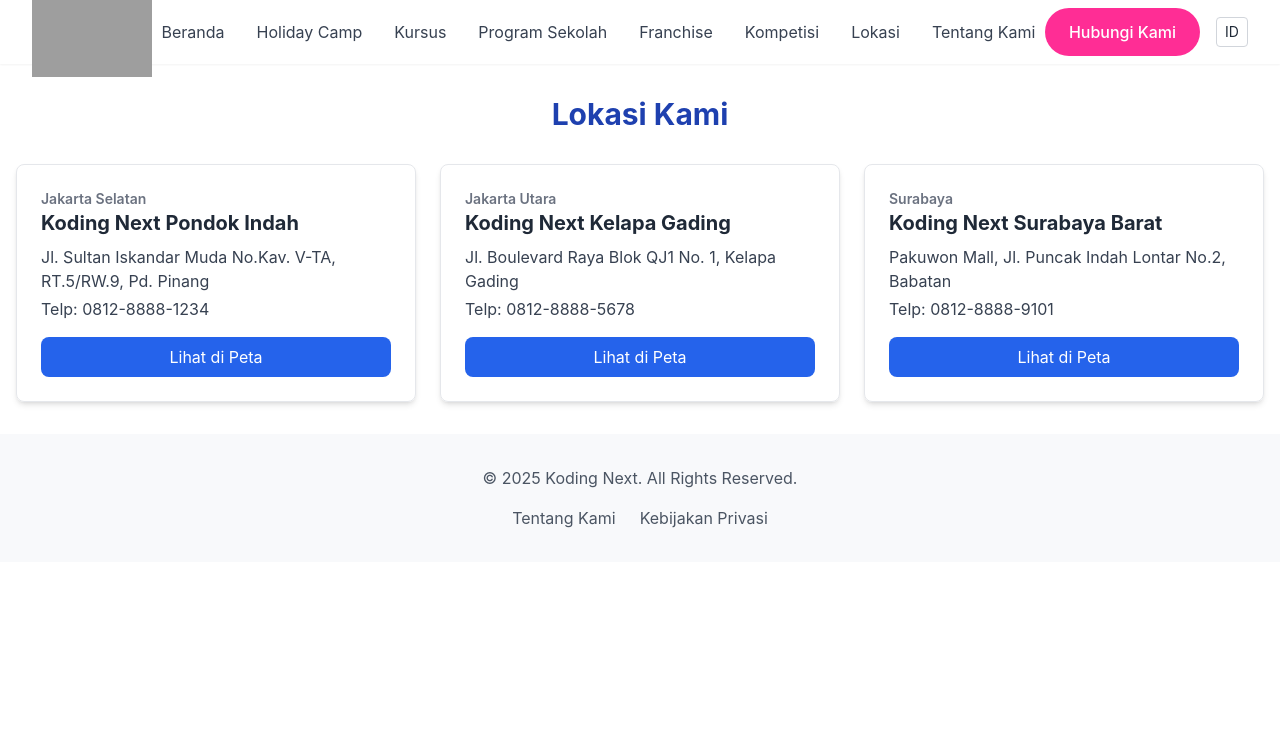
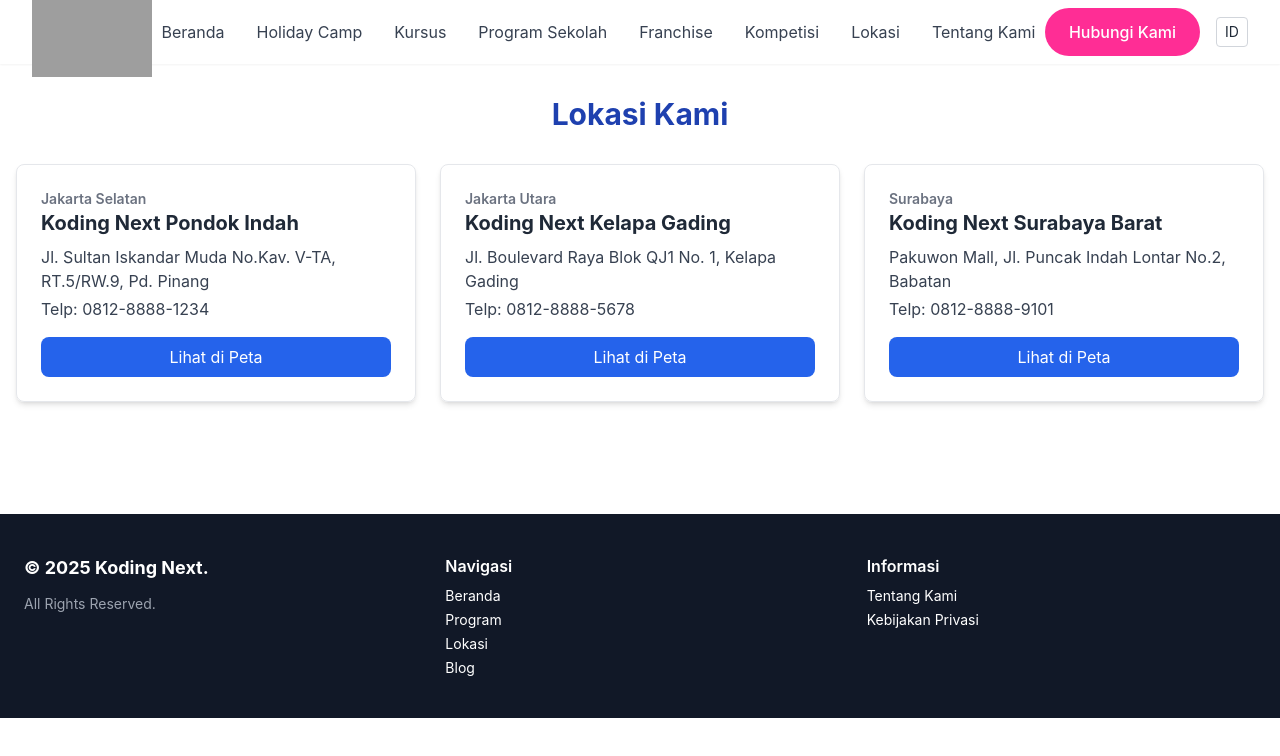
Before and after one commit to ikbaenjino/next, a Next.js app: page /lokasi in a window 1280 px wide. Shown: the top 756 px of the page. Built offline with nearby package versions, Linux system fonts and the light colour scheme; grey boxes are pictures that could not be loaded.

Commit message:
Update Footer.js

```diff
--- a/components/Footer.js
+++ b/components/Footer.js
@@ -1,15 +1,37 @@
-import Link from 'next/link'
+import Link from "next/link";
 
 export default function Footer() {
   return (
-    <footer className="footer">
-      <div className="max-w-7xl mx-auto px-4 sm:px-6 lg:px-8 text-center">
-        <p className="mb-4">© {new Date().getFullYear()} Koding Next. All Rights Reserved.</p>
-        <div className="space-x-6">
-          <Link href="/tentang-kami"><a className="hover:text-primary">Tentang Kami</a></Link>
-          <Link href="/kebijakan-privasi"><a className="hover:text-primary">Kebijakan Privasi</a></Link>
+    <footer className="bg-gray-900 text-white py-10 mt-20">
+      <div className="max-w-7xl mx-auto px-6 grid md:grid-cols-3 gap-8">
+
+        {/* Company Info */}
+        <div>
+          <h4 className="text-lg font-bold mb-3">© 2025 Koding Next.</h4>
+          <p className="text-sm text-gray-400">All Rights Reserved.</p>
         </div>
+
+        {/* Navigation Links */}
+        <div className="space-y-2">
+          <h5 className="font-semibold text-white mb-2">Navigasi</h5>
+          <ul className="text-sm space-y-1">
+            <li><Link href="/" className="hover:underline">Beranda</Link></li>
+            <li><Link href="/program" className="hover:underline">Program</Link></li>
+            <li><Link href="/lokasi" className="hover:underline">Lokasi</Link></li>
+            <li><Link href="/blog" className="hover:underline">Blog</Link></li>
+          </ul>
+        </div>
+
+        {/* Legal Links */}
+        <div className="space-y-2">
+          <h5 className="font-semibold text-white mb-2">Informasi</h5>
+          <ul className="text-sm space-y-1">
+            <li><Link href="/tentang" className="hover:underline">Tentang Kami</Link></li>
+            <li><Link href="/kebijakan-privasi" className="hover:underline">Kebijakan Privasi</Link></li>
+          </ul>
+        </div>
+
       </div>
     </footer>
-  )
+  );
 }
```
